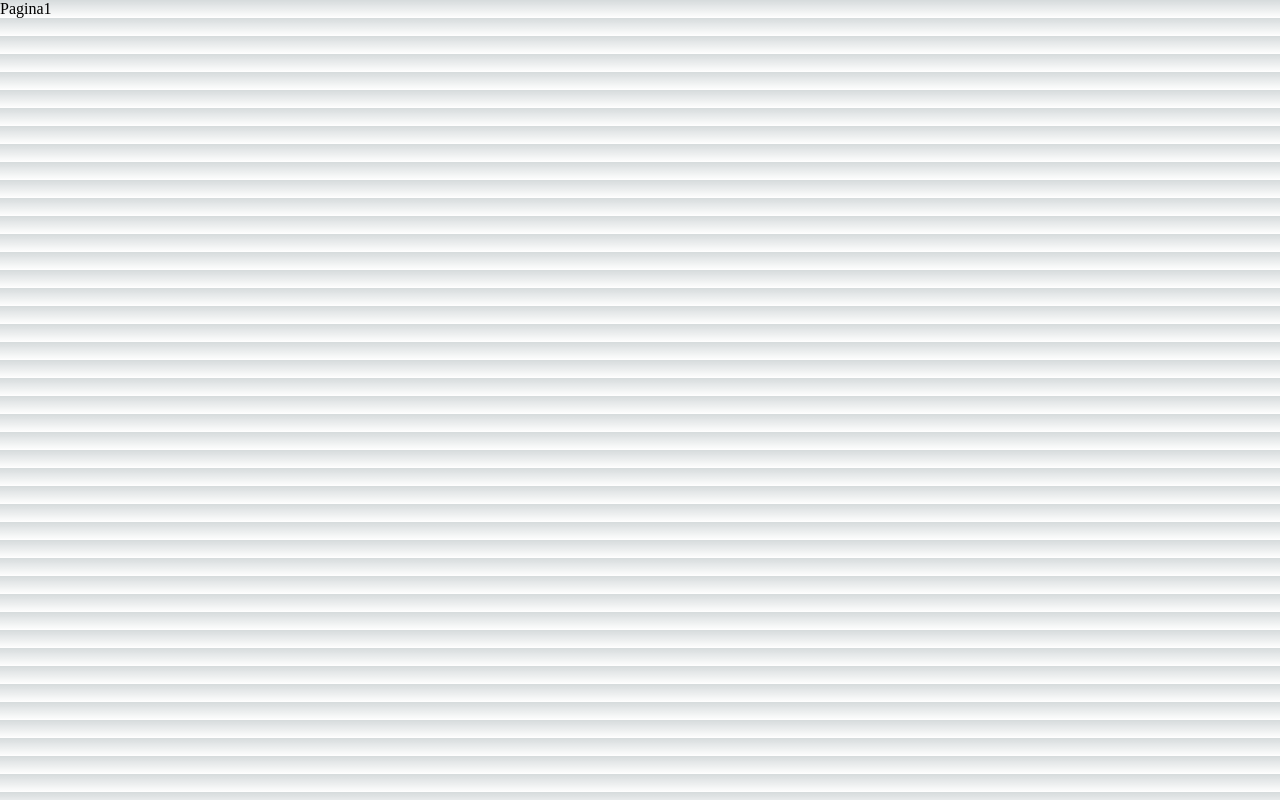
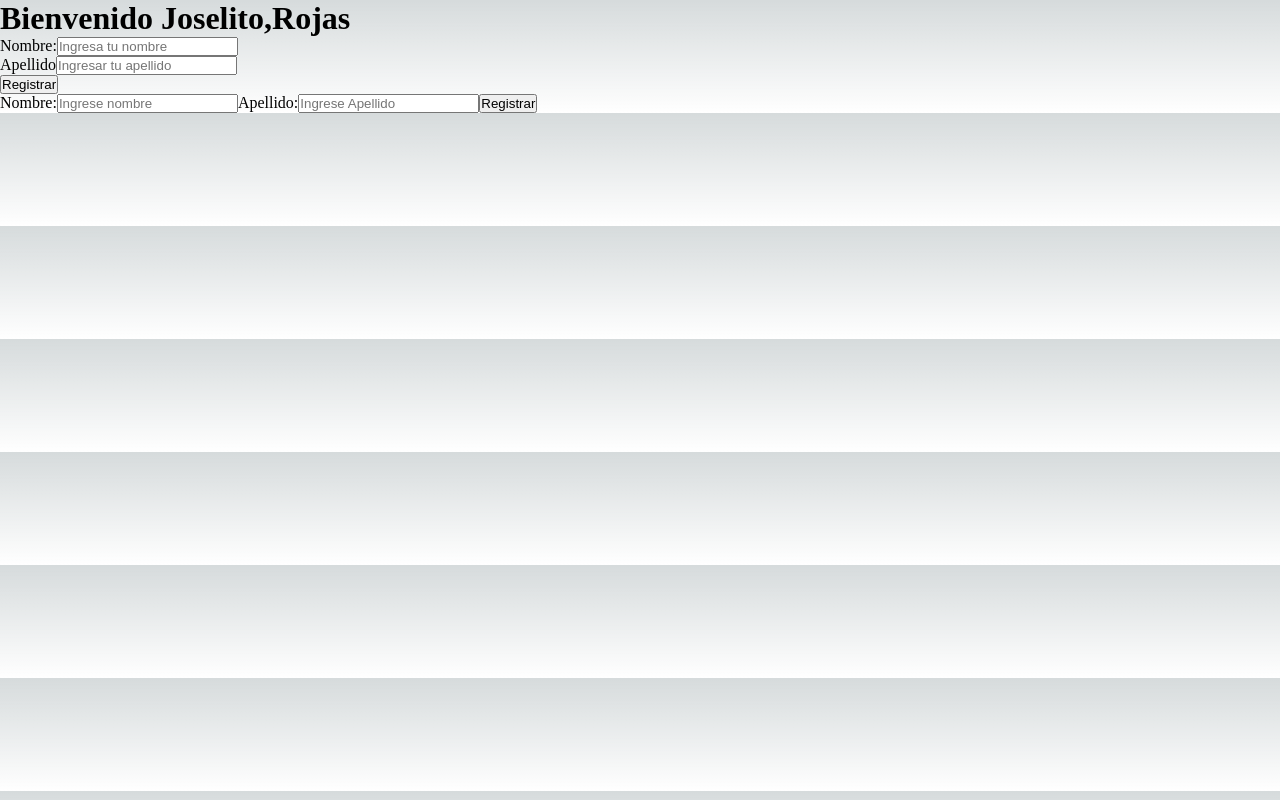
Before and after one commit to nikorai648/frontb50c12024, a Next.js app: page /Pagina1 in a window 1280 px wide. Built offline with nearby package versions, Linux system fonts and the light colour scheme.

Commit message:
cambios clase miercoles
cambios de la clase miercoles 26

```diff
--- a/src/pages/Pagina1.tsx
+++ b/src/pages/Pagina1.tsx
@@ -1,9 +1,58 @@
-import React from 'react'
+import React, {useState} from 'react'
+import Button from 'react-bootstrap/Button';
+import Form from 'react-bootstrap/Form';
 
-function Pagina1() {
+export const Pagina1=()=> {
+    const [nombre, setNombre] = useState("Joselito")
+    const [apellido, setApellido] = useState("Rojas")
+    const [eNombre, setENombre]= useState("")
+    const validarNombre = (valor:string) =>{
+        if(valor.length > 4){
+            setENombre("");
+        }else{
+            setENombre("Debes ingresar al menos 4 caracteres")
+        }
+        setNombre(valor);
+    }
+    const registrar =()=>{
+        console.log(nombre+" "+apellido)
+        alert("Registrate:"+nombre+" "+apellido)
+    }
     return (
-        <div>Pagina1</div>
+        <>
+        <h1>Bienvenido {nombre},{apellido}</h1>
+        <Form>
+        <Form.Group>
+        <Form.Label>Nombre:</Form.Label>
+        <Form.Control type='text' placeholder='Ingresa tu nombre'
+        onChange={(e) =>{setNombre(e.currentTarget.value)}}/>
+        <Form.Text>
+            {eNombre}
+        </Form.Text>
+        </Form.Group>
+        <Form.Group>
+        <Form.Label>Apellido</Form.Label>
+        <Form.Control type='text' placeholder='Ingresar tu apellido'
+        onChange={(e) =>{setApellido(e.currentTarget.value)}}/>
+        </Form.Group>
+        <Button variant='primary' onClick={registrar}>Registrar</Button>
+        </Form>
+
+
+
+
+        <form>
+            <label>Nombre:</label>
+            <input type='text' placeholder='Ingrese nombre'/>
+            <label>Apellido:</label>
+            <input type='text' placeholder='Ingrese Apellido'/>
+            <button type='button'>Registrar</button>
+        </form>
+        </>
     )
 }
 
+
+
+
 export default Pagina1
```
Also changed, not shown: package.json (+6 -4 lines), src/pages/Pagina2.tsx (added, +43 -0 lines), 1 other file (tests, documents, lock files or other folders).
